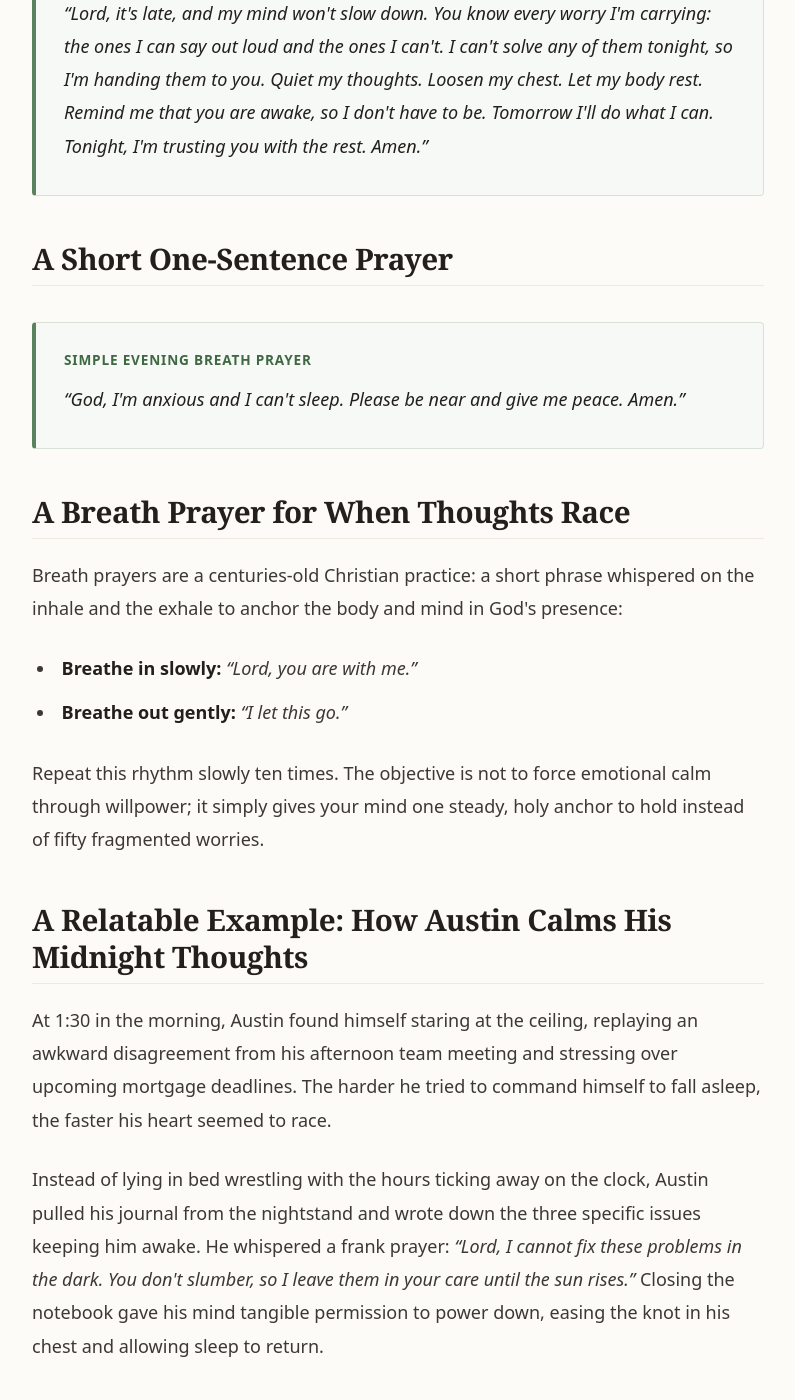
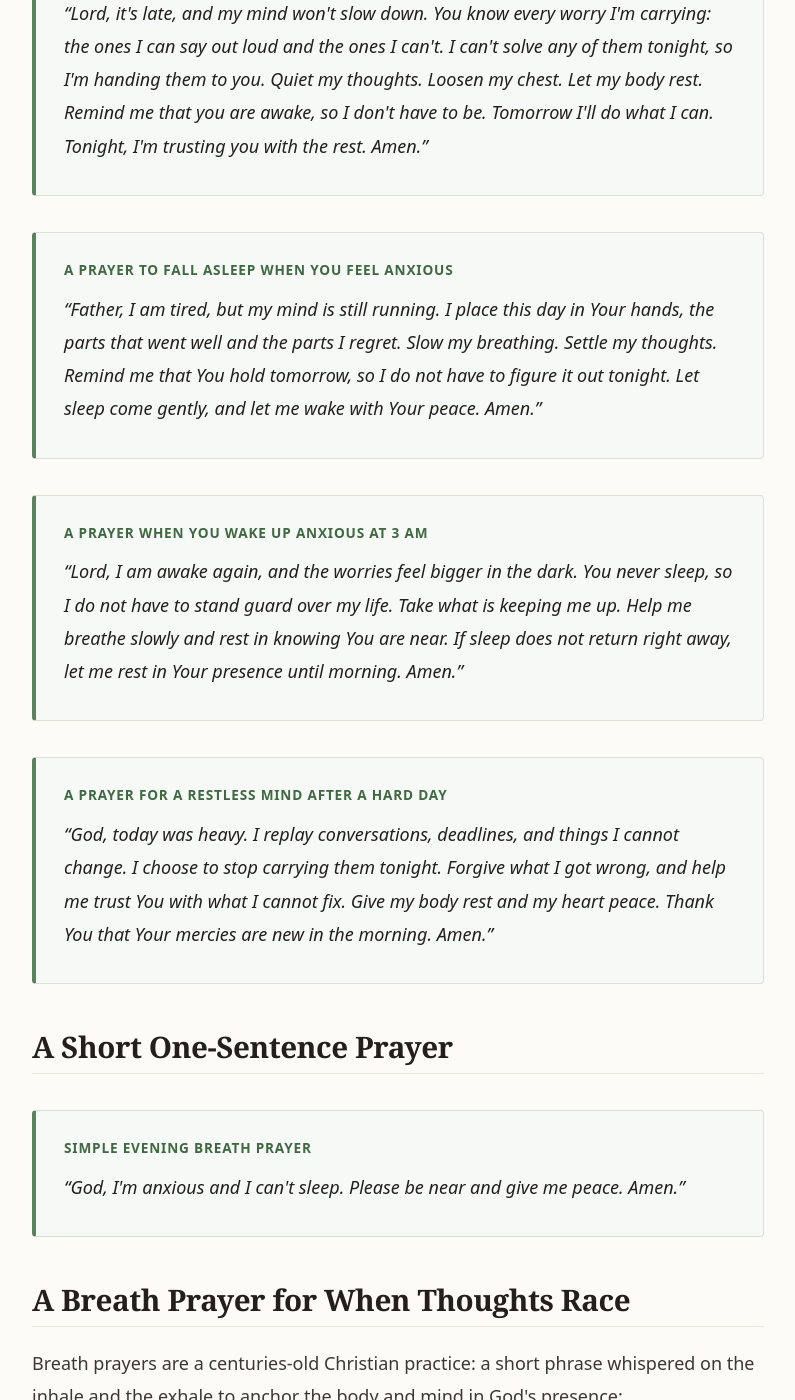
Before and after one commit to biblecalling/biblecalling.github.io, a Jekyll site: the page built from prayer/prayer-for-anxiety-at-night.md, in a window 1280 px wide and 1400 px high, scrolled down 1204 px. Shown: the whole window, without its empty margins (242-1037 px from the left). Built offline with Jekyll 4.4.1, drawn with Linux system fonts in a browser that asks for light colours; some of the changed text lies outside the part shown.

Commit message:
Update prayer-for-anxiety-at-night.md

```diff
--- a/prayer/prayer-for-anxiety-at-night.md
+++ b/prayer/prayer-for-anxiety-at-night.md
@@ -26,6 +26,27 @@ author: "Bible Calling Team"
   <div class="prayer-box-title">Nighttime Prayer for Peace</div>
   <p>
     &ldquo;Lord, it's late, and my mind won't slow down. You know every worry I'm carrying: the ones I can say out loud and the ones I can't. I can't solve any of them tonight, so I'm handing them to you. Quiet my thoughts. Loosen my chest. Let my body rest. Remind me that you are awake, so I don't have to be. Tomorrow I'll do what I can. Tonight, I'm trusting you with the rest. Amen.&rdquo;
+  </p>
+</div>
+
+<div class="prayer-box">
+  <div class="prayer-box-title">A Prayer to Fall Asleep When You Feel Anxious</div>
+  <p>
+    &ldquo;Father, I am tired, but my mind is still running. I place this day in Your hands, the parts that went well and the parts I regret. Slow my breathing. Settle my thoughts. Remind me that You hold tomorrow, so I do not have to figure it out tonight. Let sleep come gently, and let me wake with Your peace. Amen.&rdquo;
+  </p>
+</div>
+
+<div class="prayer-box">
+  <div class="prayer-box-title">A Prayer When You Wake Up Anxious at 3 AM</div>
+  <p>
+    &ldquo;Lord, I am awake again, and the worries feel bigger in the dark. You never sleep, so I do not have to stand guard over my life. Take what is keeping me up. Help me breathe slowly and rest in knowing You are near. If sleep does not return right away, let me rest in Your presence until morning. Amen.&rdquo;
+  </p>
+</div>
+
+<div class="prayer-box">
+  <div class="prayer-box-title">A Prayer for a Restless Mind After a Hard Day</div>
+  <p>
+    &ldquo;God, today was heavy. I replay conversations, deadlines, and things I cannot change. I choose to stop carrying them tonight. Forgive what I got wrong, and help me trust You with what I cannot fix. Give my body rest and my heart peace. Thank You that Your mercies are new in the morning. Amen.&rdquo;
   </p>
 </div>
 
@@ -89,7 +110,7 @@ author: "Bible Calling Team"
   <div class="scripture-highlight-ref">&mdash; Psalm 4:8 (NIV)</div>
 </div>
 <p>
-  Other comforting scriptures include <strong>1 Peter 5:7</strong> (<em>&ldquo;Cast all your anxiety on him because he cares for you&rdquo;</em>), <strong>Psalm 94:19</strong> (<em>&ldquo;When anxiety was great within me, your consolation brought me joy&rdquo;</em>), and <strong>Matthew 11:28</strong> (<em>&ldquo;Come to me, all you who are weary and burdened, and I will give you rest&rdquo;</em>). Pick just one verse and read it slowly, letting the truth soak in.
+  Other comforting scriptures include <strong>1 Peter 5:7</strong> (<em>&ldquo;Cast all your anxiety on him because he cares for you&rdquo;</em>), <strong>Psalm 94:19</strong> (<em>&ldquo;When anxiety was great within me, your consolation brought me joy&rdquo;</em>), and <strong>Matthew 11:28</strong> (<em>&ldquo;Come to me, all you who are weary and burdened, and I will give you rest&rdquo;</em>). Pick just one verse and read it slowly, letting the truth soak in. <strong>Psalm 127:2</strong> (<em>&ldquo;reminds us that rest is something God gives, not something we have to earn by worrying less&rdquo;</em>).
 </p>
 
 <h2>A Calming Bedtime Routine for Anxious Evenings</h2>
```
